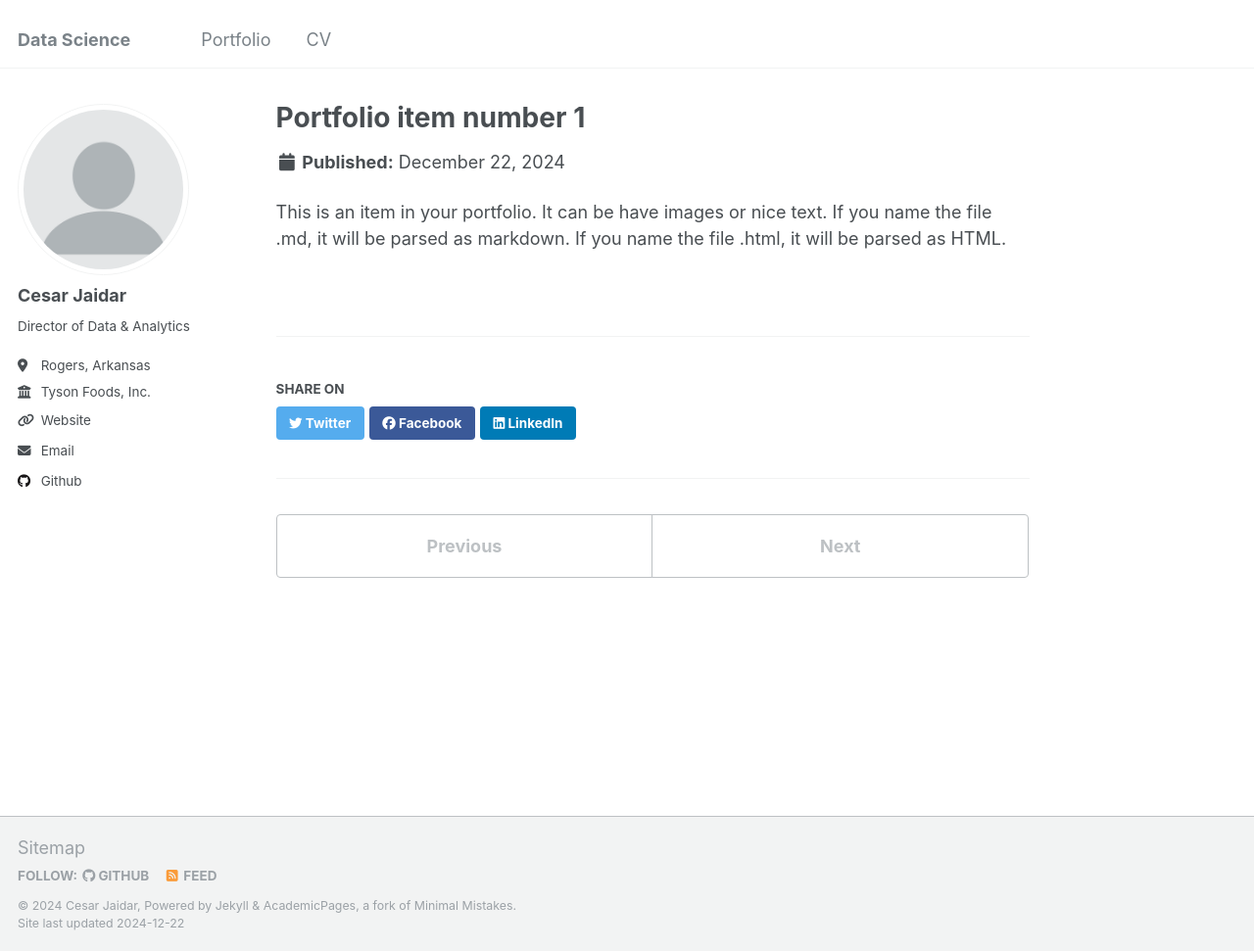
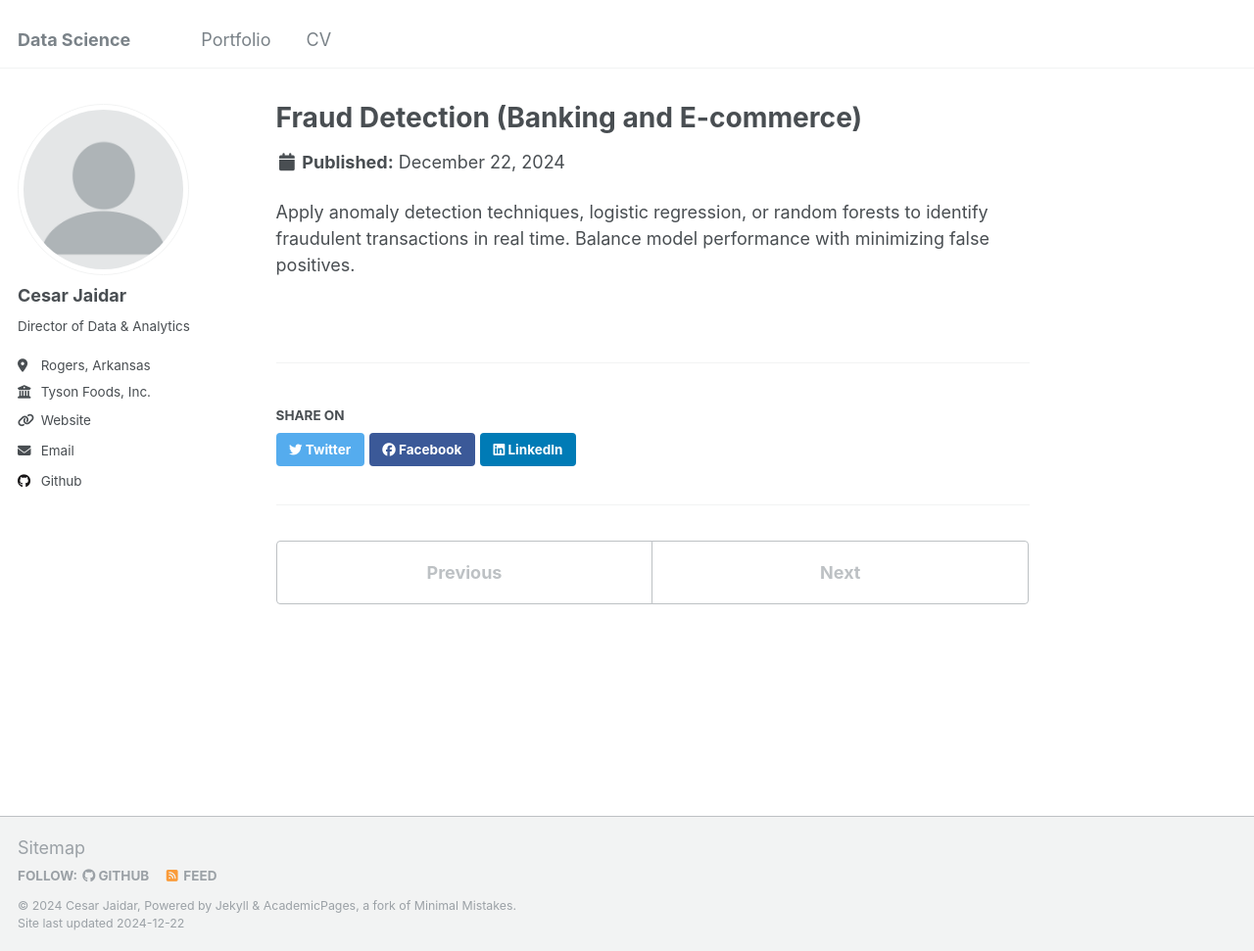
Before and after one commit to cesarjaidar/portfolio, a Jekyll site: the page built from _portfolio/Project 7.md, in a window 1280 px wide and 971 px high. Shown: the whole window at 98% size. Built offline with Jekyll 4.4.1, drawn with Linux system fonts in a browser that asks for light colours.

Commit message:
Update Project 7.md

```diff
--- a/_portfolio/Project 7.md
+++ b/_portfolio/Project 7.md
@@ -1,7 +1,7 @@
 ---
-title: "Portfolio item number 1"
-excerpt: "Short description of portfolio item number 1<br/><img src='/images/500x300.png'>"
+title: "Fraud Detection (Banking and E-commerce)"
+excerpt: "Build a fraud detection system using transactional data<br/><img src='/images/500x300.png'>"
 collection: portfolio
 ---
 
-This is an item in your portfolio. It can be have images or nice text. If you name the file .md, it will be parsed as markdown. If you name the file .html, it will be parsed as HTML.
+Apply anomaly detection techniques, logistic regression, or random forests to identify fraudulent transactions in real time. Balance model performance with minimizing false positives.
```
